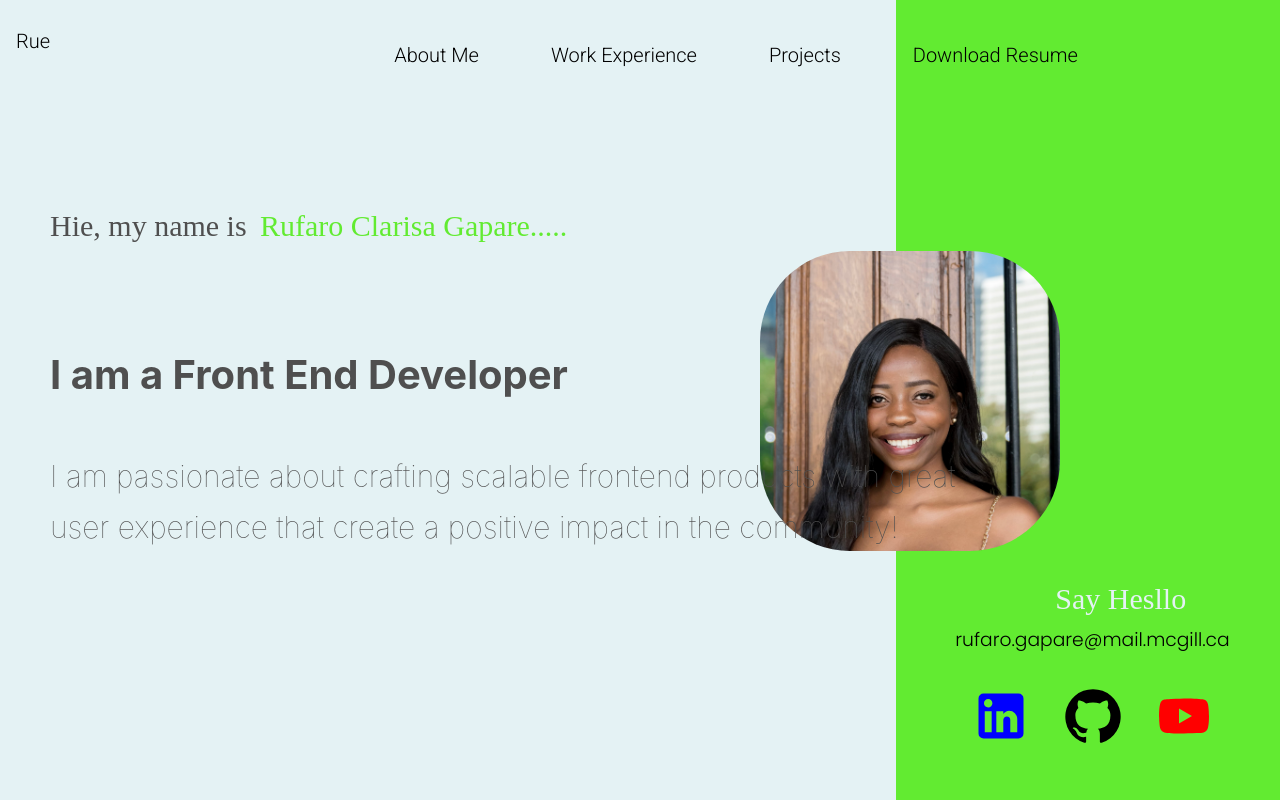
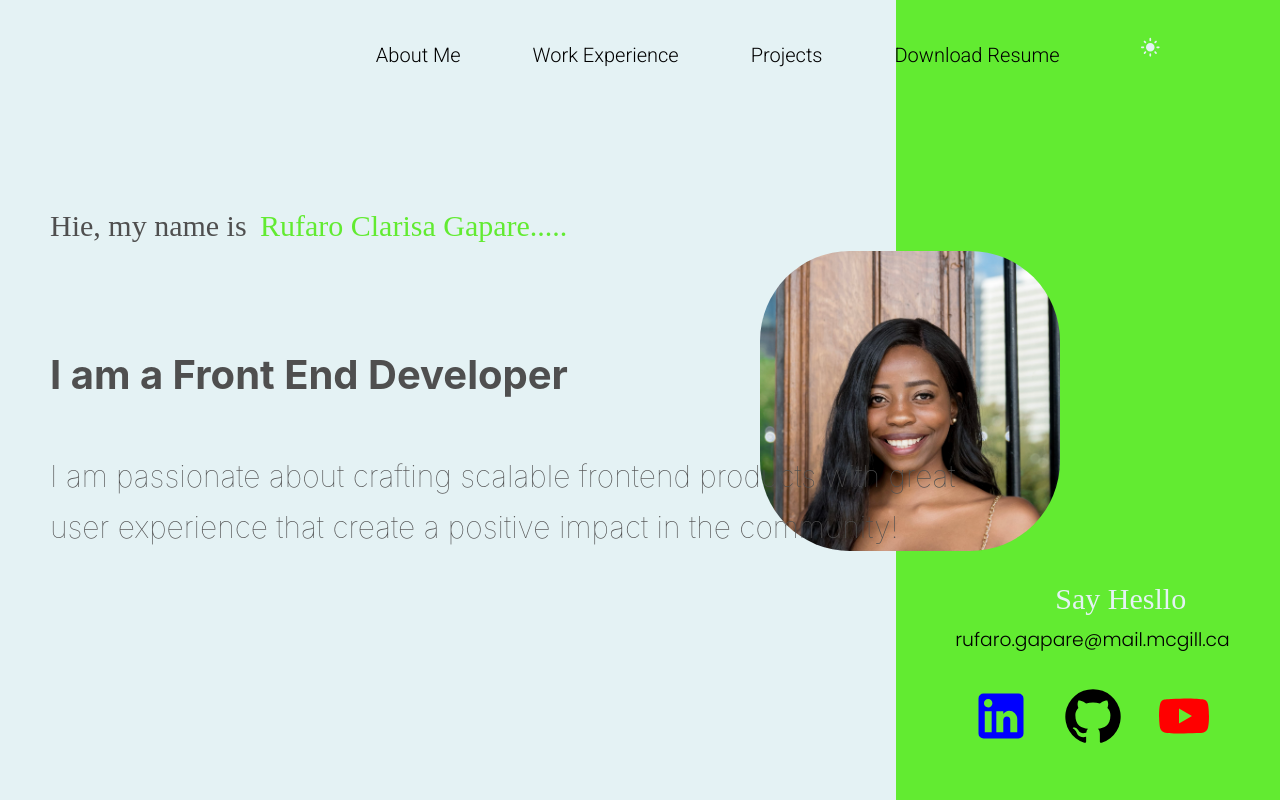
Before and after one commit to Clarisa1999/Portfolio, a React (Create React App) app: page / in a window 1280 px wide. Shown: the top 800 px of the page. Built offline with nearby package versions, Linux system fonts and the light colour scheme.

Commit message:
[WIP] theme switching

```diff
--- a/src/App.jsx
+++ b/src/App.jsx
@@ -59,7 +59,7 @@ const App = () => {
   const globalTheme = theme === "light" ? lightTheme : darkTheme;
   return (
     <ThemeProvider theme={globalTheme}>
-      <Navbar setThme={setTheme} theme={theme} />
+      <Navbar setTheme={setTheme} theme={theme} />
       <LandingPage />
       <About />
       <WorkExperience />
--- a/src/components/navbar/Navbar.jsx
+++ b/src/components/navbar/Navbar.jsx
@@ -1,13 +1,28 @@
 import React from "react";
 import { menuItems } from "./menuItems";
 import "./navbar.css";
+import LightModeIcon from "@mui/icons-material/LightMode";
+import DarkModeIcon from "@mui/icons-material/DarkMode";
+import { IconButton } from "@mui/material";
 
 const Navbar = (props) => {
-  // TODO: implement switch between light and dark mode
   const { theme, setTheme } = props;
+
+  const toggleTheme = () => {
+    theme === "light" ? setTheme("dark") : setTheme("light");
+  };
+
+  const ModeIcon = ({ theme }) => {
+    return theme === "light" ? (
+      <LightModeIcon color="secondary" />
+    ) : (
+      <DarkModeIcon color="secondary" />
+    );
+  };
+
   return (
     <div className="NavbarItems">
-      <div id="logo">Rue</div>
+      <div id="logo" />
       <div id="items">
         {menuItems.map((item, index) => {
           return (
@@ -17,6 +32,9 @@ const Navbar = (props) => {
           );
         })}
       </div>
+      <IconButton color="primary" onClick={toggleTheme}>
+        <ModeIcon theme={theme} />
+      </IconButton>
     </div>
   );
 };
```
